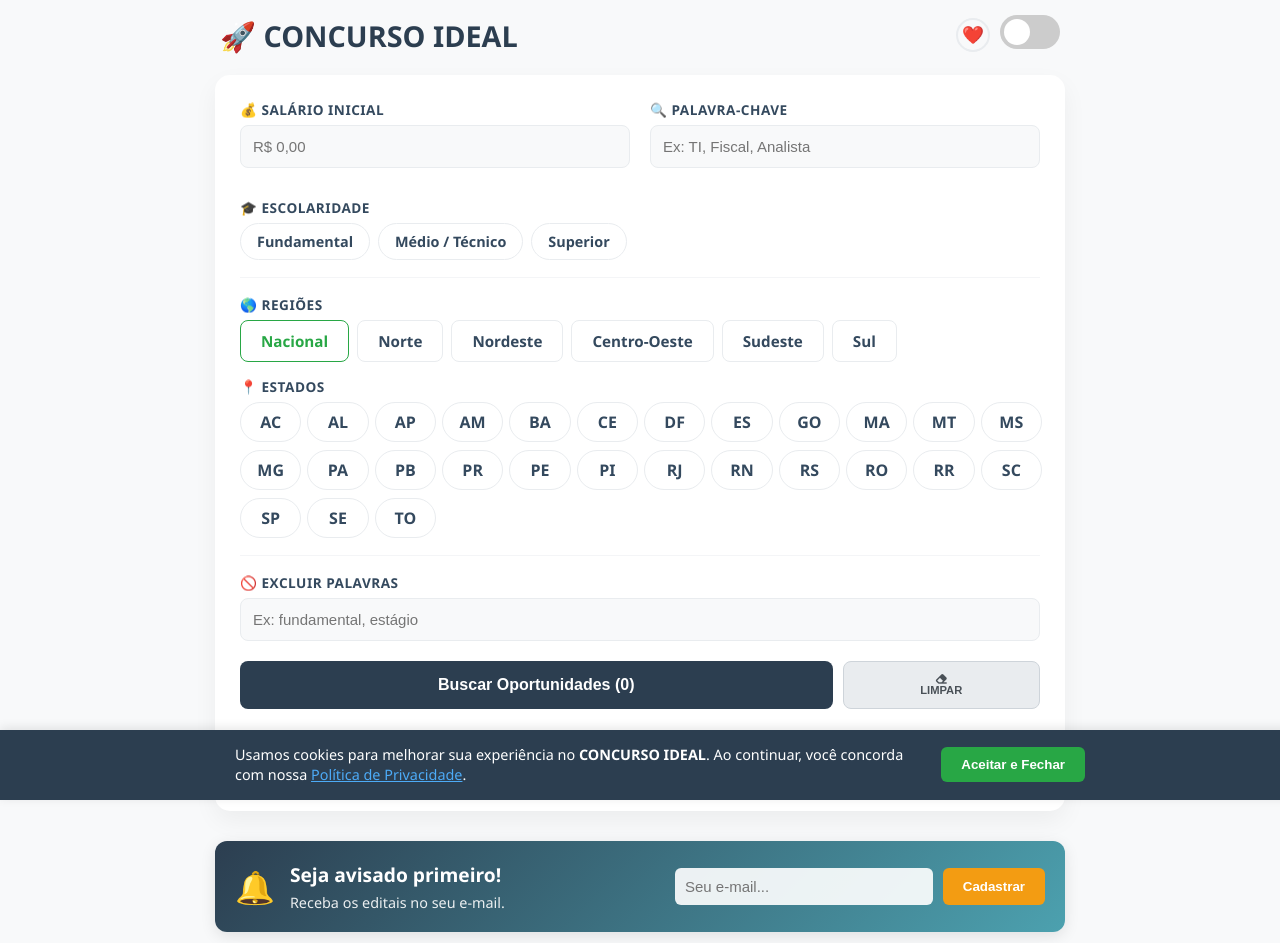
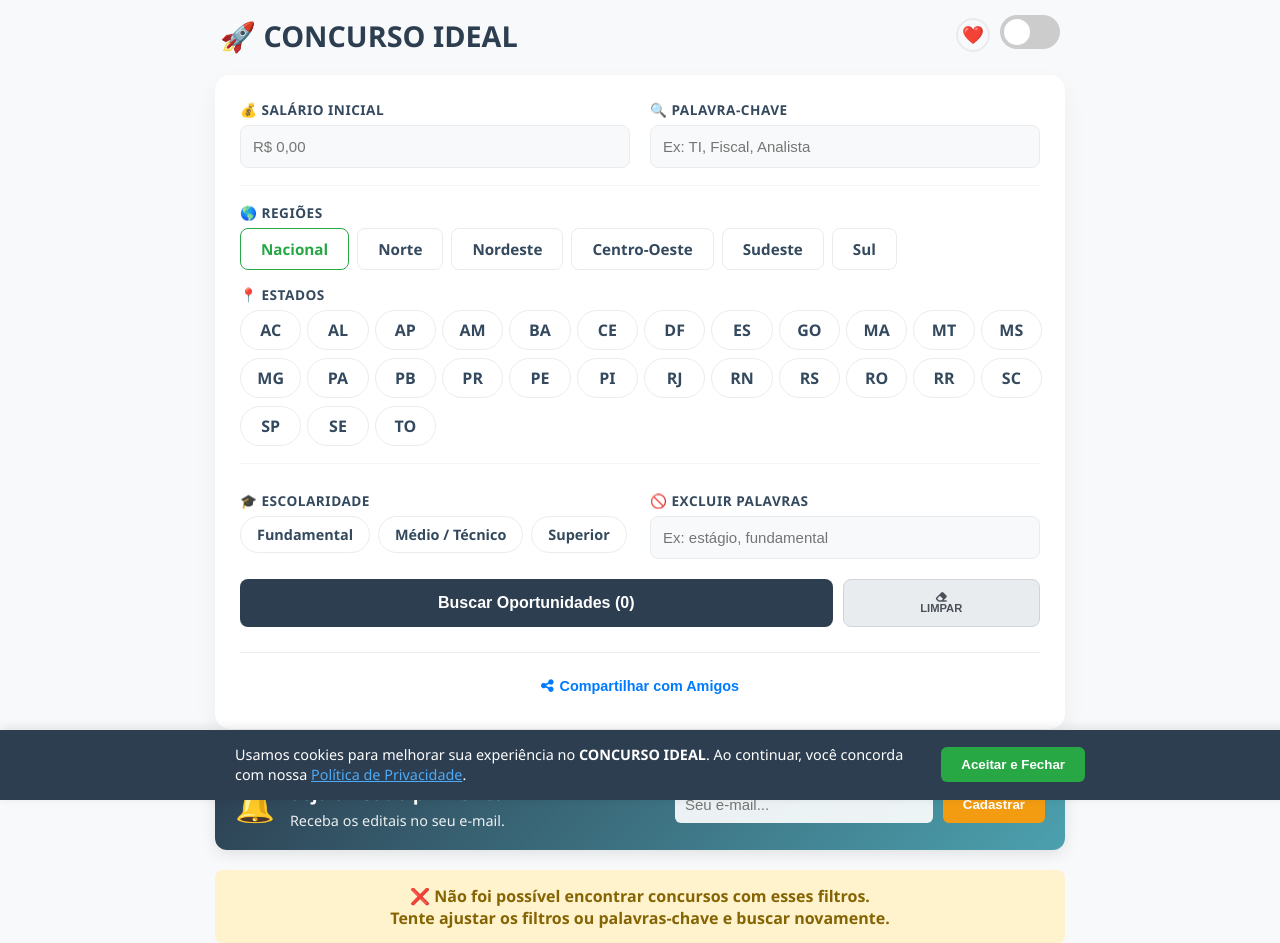
Before and after one commit to irislenisson/concurso-flask-app, a Flask app: page / in a window 1280 px wide. Shown: the top 943 px of the page. Run offline with Flask 3, Linux system fonts and the light colour scheme; data that the repository does not hold is empty.

Commit message:
adicionando filtro por nível educacional

```diff
--- a/templates/index.html
+++ b/templates/index.html
@@ -56,15 +56,6 @@
                 </div>
             </div>
 
-            <div style="margin-top: 15px;">
-                <label>🎓 Escolaridade</label>
-                <div class="btn-grid">
-                    <div class="filter-btn level-btn" data-value="fundamental">Fundamental</div>
-                    <div class="filter-btn level-btn" data-value="medio">Médio / Técnico</div>
-                    <div class="filter-btn level-btn" data-value="superior">Superior</div>
-                </div>
-            </div>
-
             <div class="section-divider"></div>
 
             <div>
@@ -101,9 +92,20 @@
 
             <div class="section-divider"></div>
 
-            <div>
-                <label>🚫 Excluir palavras</label>
-                <input type="text" id="excluir_palavra" placeholder="Ex: fundamental, estágio">
+            <div class="form-cols" style="margin-top: 10px;">
+                <div>
+                    <label>🎓 Escolaridade</label>
+                    <div class="btn-grid">
+                        <div class="filter-btn level-btn" data-value="fundamental">Fundamental</div>
+                        <div class="filter-btn level-btn" data-value="medio">Médio / Técnico</div>
+                        <div class="filter-btn level-btn" data-value="superior">Superior</div>
+                    </div>
+                </div>
+
+                <div>
+                    <label>🚫 Excluir palavras</label>
+                    <input type="text" id="excluir_palavra" placeholder="Ex: estágio, fundamental">
+                </div>
             </div>
 
             <div class="search-grid">
```
